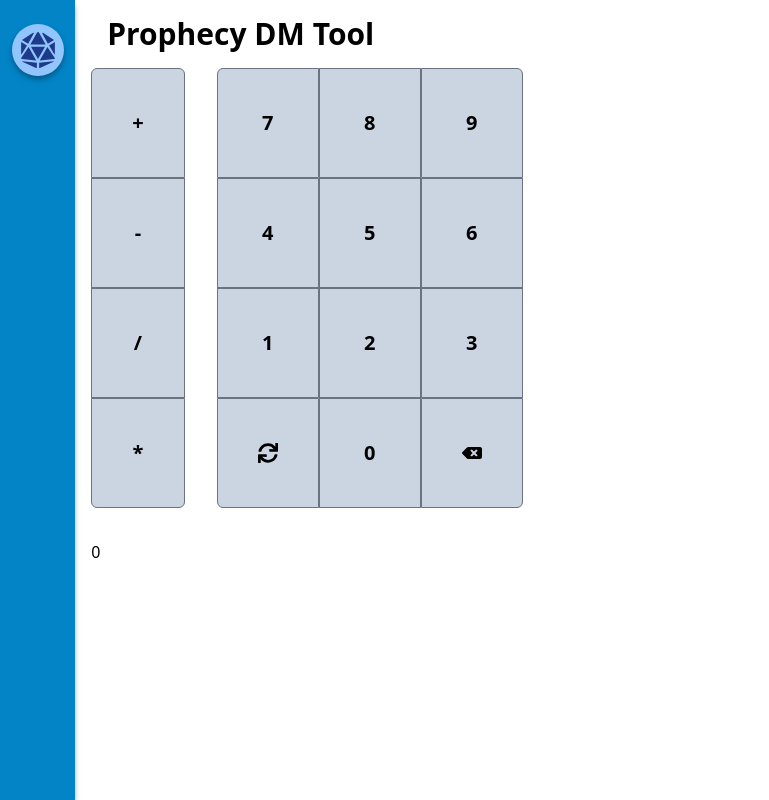
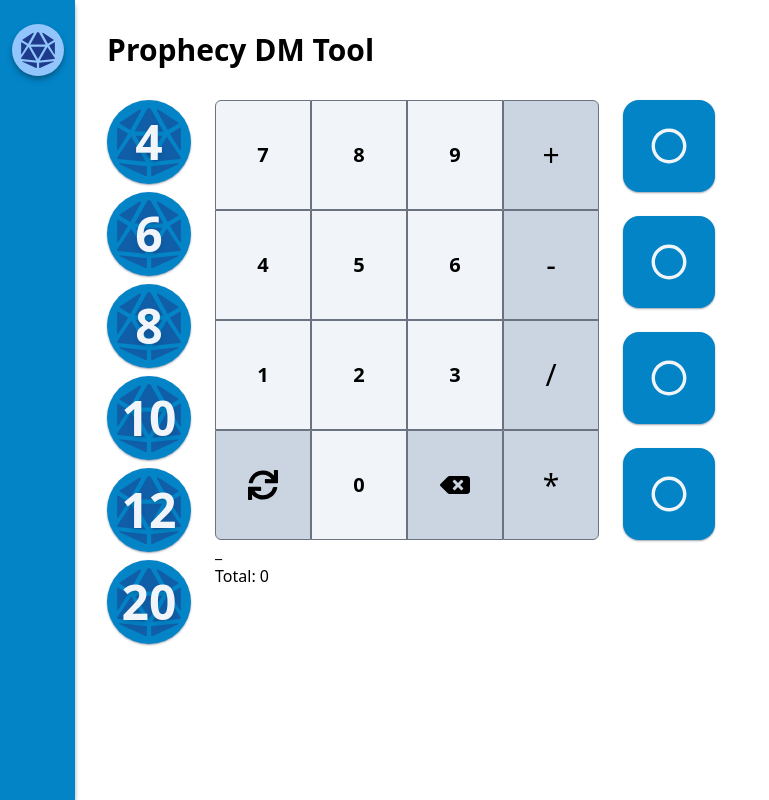
Before and after one commit to ehouse/nextjs-dmtools, a Next.js app: page / in a window 1280 px wide. Shown: the whole page, without its empty margins (0-769 px from the left). Built offline with nearby package versions, Linux system fonts and the light colour scheme.

Commit message:
Refactored the design to include dice again

```diff
--- a/components/calculator.tsx
+++ b/components/calculator.tsx
@@ -57,100 +57,91 @@ function Calculator(props: Props) {
   };
 
   return (
-    <div className="flex gap-8">
-      <div className="grid grid-cols-1">
-        <button
-          onClick={() => dispatchOperation("+")}
-          className="calculator-button rounded-t-md"
-        >
-          +
-        </button>
-        <button
-          className="calculator-button"
-          onClick={() => dispatchOperation("-")}
-        >
-          -
-        </button>
-        <button
-          className="calculator-button"
-          onClick={() => dispatchOperation("/")}
-        >
-          /
-        </button>
-        <button
-          className="calculator-button rounded-b-md"
-          onClick={() => dispatchOperation("*")}
-        >
-          *
-        </button>
-      </div>
-      <div className="grid grid-cols-3 ">
+    <div className="grid grid-cols-4">
       <button
         value={7}
         onClick={(e) => dispatchNumber(Number(e.currentTarget.value))}
-          className="calculator-button rounded-tl-md"
+        className="calculator-button-number rounded-tl-md"
       >
         7
       </button>
       <button
         value={8}
         onClick={(e) => dispatchNumber(Number(e.currentTarget.value))}
-          className="calculator-button"
+        className="calculator-button-number"
       >
         8
       </button>
       <button
         value={9}
         onClick={(e) => dispatchNumber(Number(e.currentTarget.value))}
-          className="calculator-button rounded-tr-md"
+        className="calculator-button-number"
       >
         9
       </button>
       <button
+        onClick={() => dispatchOperation("+")}
+        className="calculator-button-op rounded-tr-md"
+      >
+        +
+      </button>
+      <button
         value={4}
         onClick={(e) => dispatchNumber(Number(e.currentTarget.value))}
-          className="calculator-button"
+        className="calculator-button-number"
       >
         4
       </button>
       <button
         value={5}
         onClick={(e) => dispatchNumber(Number(e.currentTarget.value))}
-          className="calculator-button"
+        className="calculator-button-number"
       >
         5
       </button>
       <button
         value={6}
         onClick={(e) => dispatchNumber(Number(e.currentTarget.value))}
-          className="calculator-button"
+        className="calculator-button-number"
       >
         6
       </button>
       <button
+        className="calculator-button-op"
+        onClick={() => dispatchOperation("-")}
+      >
+        -
+      </button>
+      <button
         value={1}
         onClick={(e) => dispatchNumber(Number(e.currentTarget.value))}
-          className="calculator-button"
+        className="calculator-button-number"
       >
         1
       </button>
       <button
         value={2}
         onClick={(e) => dispatchNumber(Number(e.currentTarget.value))}
-          className="calculator-button"
+        className="calculator-button-number"
       >
         2
       </button>
       <button
         value={3}
         onClick={(e) => dispatchNumber(Number(e.currentTarget.value))}
-          className="calculator-button"
+        className="calculator-button-number"
       >
         3
       </button>
       <button
+        className="calculator-button-op"
+        onClick={() => dispatchOperation("/")}
+      >
+        /
+      </button>
+      <button
         value={"-"}
-          className="calculator-button rounded-bl-md"
+        className="calculator-button-op rounded-bl-md"
         onClick={clear}
       >
         <FaSync />
@@ -158,14 +149,19 @@ function Calculator(props: Props) {
       <button
         value={0}
         onClick={(e) => dispatchNumber(Number(e.currentTarget.value))}
-          className="calculator-button"
+        className="calculator-button-number"
       >
         0
       </button>
-        <button className="calculator-button rounded-br-md">
+      <button className="calculator-button-op">
         <FaBackspace />
       </button>
-      </div>
+      <button
+        className="calculator-button-op rounded-br-md"
+        onClick={() => dispatchOperation("*")}
+      >
+        *
+      </button>
     </div>
   );
 }
--- a/components/dice.tsx
+++ /dev/null
@@ -1,30 +0,0 @@
-import { FaDiceD6 } from "react-icons/fa";
-
-interface Props {
-  face: number;
-  mod: number;
-  appendRoll: (arg0: Roll[]) => void;
-}
-
-function Die(props: Props) {
-  const roll = () => {
-    let log: Roll[] = [];
-
-    for (let index = 0; index < props.mod; index++) {
-      const roll = Math.floor(Math.random() * props.face + 1);
-      log.push([props.face, roll]);
-    }
-    props.appendRoll(log);
-  };
-
-  return (
-    <button onClick={roll} className="die">
-      <FaDiceD6 size="24" color="rgb(30 58 138)" />
-      <span className=" text-center text-2xl font-semibold text-blue-900 ">
-        {props.face}
-      </span>
-    </button>
-  );
-}
-
-export default Die;
--- a/components/diceRoller.tsx
+++ b/components/diceRoller.tsx
@@ -1,8 +1,9 @@
 import { useState } from "react";
 
-import Die from "../components/dice";
 import Calculator from "./calculator";
 import Results from "./results";
+import DiceSection from "./diceroller/DiceSection";
+import Memory from "./diceroller/Memory";
 
 function DiceRoller() {
   const [expression, setExpression] = useState<Expression>(null);
@@ -12,15 +13,23 @@ function DiceRoller() {
   };
 
   return (
-    <div className="container mx-auto flex flex-col px-4">
-      <h1 className=" p-4 text-3xl font-bold">Prophecy DM Tool</h1>
-      <div className=" flex flex-col gap-8">
+    <div className="container mx-auto flex flex-col px-8">
+      <h1 className="py-8 text-3xl font-bold">Prophecy DM Tool</h1>
+      <div className="flex flex-col gap-8">
+        <div className="flex gap-6">
+          <DiceSection />
+          <div>
+            <div className="flex flex-row gap-6">
               <Calculator
                 setExpression={setExpression}
                 clearExpression={clearExpression}
                 expression={expression}
               />
+              <Memory />
+            </div>
             <Results expression={expression} />
+          </div>
+        </div>
       </div>
     </div>
   );
--- /dev/null
+++ b/components/diceroller/DiceSection.tsx
@@ -0,0 +1,15 @@
+import Die from "../die";
+
+function DiceSection() {
+  return (
+    <div className="flex flex-col gap-2 ">
+      <Die face={4} />
+      <Die face={6} />
+      <Die face={8} />
+      <Die face={10} />
+      <Die face={12} />
+      <Die face={20} />
+    </div>
+  );
+}
+export default DiceSection;
--- /dev/null
+++ b/components/diceroller/Memory.tsx
@@ -0,0 +1,22 @@
+import { FaRegCircle } from "react-icons/fa";
+
+function Memory() {
+  return (
+    <div className="flex flex-col justify-between">
+      <button className="calculator-button-cell">
+        <FaRegCircle />
+      </button>
+      <button className="calculator-button-cell">
+        <FaRegCircle />
+      </button>
+      <button className="calculator-button-cell">
+        <FaRegCircle />
+      </button>
+      <button className="calculator-button-cell">
+        <FaRegCircle />
+      </button>
+    </div>
+  );
+}
+
+export default Memory;
--- /dev/null
+++ b/components/die.tsx
@@ -0,0 +1,20 @@
+import { FaDiceD6, FaDiceD20 } from "react-icons/fa";
+
+interface Props {
+  face: number;
+}
+
+function Die(props: Props) {
+  return (
+    <div className="relative">
+      <button type="button" className="die active:shadow-none">
+        <FaDiceD20 size="68" className="fill-blue-900/50" />
+        <span className="absolute text-center text-5xl font-semibold text-slate-100 shadow-white drop-shadow-md">
+          {props.face}
+        </span>
+      </button>
+    </div>
+  );
+}
+
+export default Die;
--- a/components/results.tsx
+++ b/components/results.tsx
@@ -1,37 +1,44 @@
-interface Props {
-  expression: Expression;
+import React from "react";
+
+import { evalExpression } from "../library/expression";
+
+/**
+ * Run through an expression and generate an array of ReactElements to be displayed
+ * @param expression Expression to be parsed
+ * @returns React.ReactElement[] to be displayed via Results
+ */
+function GenerateElements(expression: Expression): React.ReactElement[] {
+  // Array of components passed in, will append new elements and eventually return
+  let prime: React.ReactElement[] = [];
+
+  if (expression === null) {
+    // Terminate recursion if nullish case
+    prime.push(<span>_</span>);
+  } else if (expression.tag === "number") {
+    // Terminate recursion if leaf node with number
+    prime.push(<span>{expression.n}</span>);
+    // Terminate recursion if leaf node is a die roll
+  } else if (expression.tag === "roll") {
+    prime.push(<span>{expression.n}</span>);
+  } else if (expression.tag === "math") {
+    // If a math expression, generate the left/right node via recursion and return combined array
+    const left = GenerateElements(expression.left);
+    const op = <span>{expression.op}</span>;
+    const right = GenerateElements(expression.right);
+    prime = [...left, op, ...right];
+  }
+
+  return prime;
 }
 
-const evalExpression = (e: Expression): number => {
-  // Return 0 if null expression
-  if (e === null) {
-    return 0;
-  }
+function Results(props: { expression: Expression }) {
+  const renderedResults = GenerateElements(props.expression);
+  const expressionTotal = evalExpression(props.expression);
 
-  if (e.tag === "math") {
-    if (e.op === "+") {
-      return evalExpression(e.left) + evalExpression(e.right);
-    }
-    if (e.op === "-") {
-      return evalExpression(e.left) - evalExpression(e.right);
-    }
-    if (e.op === "*") {
-      return evalExpression(e.left) * evalExpression(e.right);
-    }
-    if (e.op === "/") {
-      return evalExpression(e.left) / evalExpression(e.right);
-    }
-  } else if (e.tag === "number") {
-    return e.n;
-  }
-  return 0;
-};
-
-function Results(props: Props) {
   return (
     <div className="flex flex-col">
-      <div>{evalExpression(props.expression)}</div>
-      <div>{props.expression && JSON.stringify(props.expression)}</div>
+      <div>{renderedResults}</div>
+      <div>Total: {expressionTotal}</div>
     </div>
   );
 }
--- /dev/null
+++ b/library/expression.ts
@@ -0,0 +1,44 @@
+/**
+ * Crunch the expression and return a single number result
+ *
+ * @param e Expression to be evaluated
+ * @returns number
+ */
+const evalExpression = (e: Expression): number => {
+  // Return 0 if null expression
+  if (e === null) {
+    return 0;
+  }
+
+  if (e.tag === "math") {
+    if (e.op === "+") {
+      if (e.right === null) {
+        return evalExpression(e.left) + 0;
+      }
+      return evalExpression(e.left) + evalExpression(e.right);
+    }
+    if (e.op === "-") {
+      if (e.right === null) {
+        return evalExpression(e.left) + 0;
+      }
+      return evalExpression(e.left) - evalExpression(e.right);
+    }
+    if (e.op === "*") {
+      if (e.right === null) {
+        return evalExpression(e.left) * 1;
+      }
+      return evalExpression(e.left) * evalExpression(e.right);
+    }
+    if (e.op === "/") {
+      if (e.right === null) {
+        return evalExpression(e.left) * 1;
+      }
+      return evalExpression(e.left) / evalExpression(e.right);
+    }
+  } else if (e.tag === "number") {
+    return e.n;
+  }
+  return 0;
+};
+
+export { evalExpression };
--- a/styles/globals.css
+++ b/styles/globals.css
@@ -4,11 +4,11 @@
 
 @layer components {
     .btn {
-      @apply mx-auto w-full rounded-lg border p-4 font-semibold shadow active:shadow-none;
+      @apply mx-auto w-full rounded-lg border py-4 font-semibold shadow active:shadow-none;
     }
 
     .die {
-      @apply flex w-20 justify-around items-center gap-2 rounded-xl bg-blue-400 p-3 shadow-sm active:shadow-none shadow-gray-300 transition-all ease-linear
+      @apply flex justify-around items-center rounded-full bg-sky-600 active:bg-sky-800 p-2 shadow-sm active:shadow-none shadow-gray-400 transition-all ease-linear
     }
 
     .sidebar-icon {
@@ -20,6 +20,19 @@
     }
 
     .calculator-button{
-      @apply p-10 bg-slate-300 font-semibold border border-gray-500 text-xl active:bg-slate-400 active:shadow-inner transition-all duration-100 ease-linear
+      @apply p-10  border border-gray-500 text-xl active:bg-slate-400 active:shadow-inner transition-all duration-100 ease-linear
+    }
+
+    .calculator-button-op{
+      @apply calculator-button bg-slate-300 text-3xl p-8 font-normal
+
+    }
+
+    .calculator-button-number{
+      @apply calculator-button bg-slate-100 font-semibold
+    }
+
+    .calculator-button-cell{
+      @apply die text-slate-100 text-4xl rounded-2xl p-7
     }
   }
```
Also changed, not shown: types.d.ts (+0 -9 lines). Lines whose indentation alone changed are shown as unchanged.
